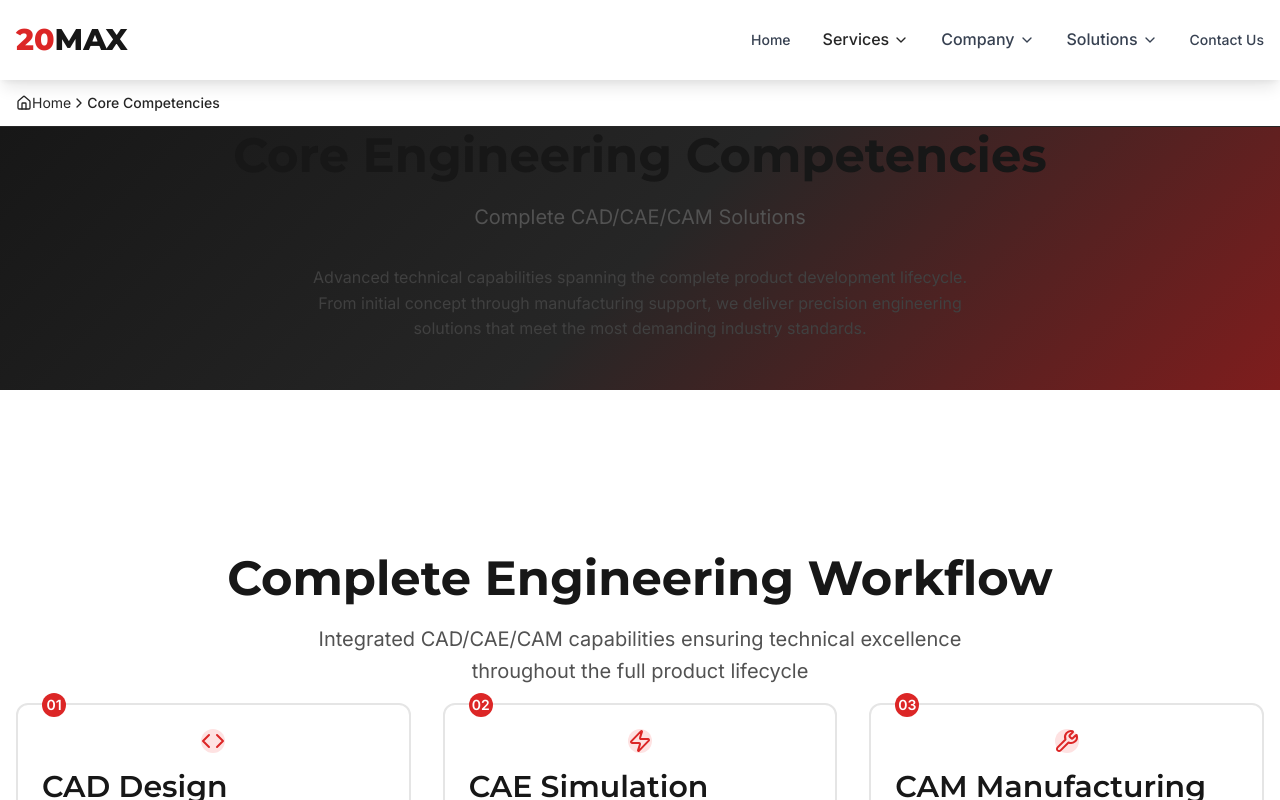
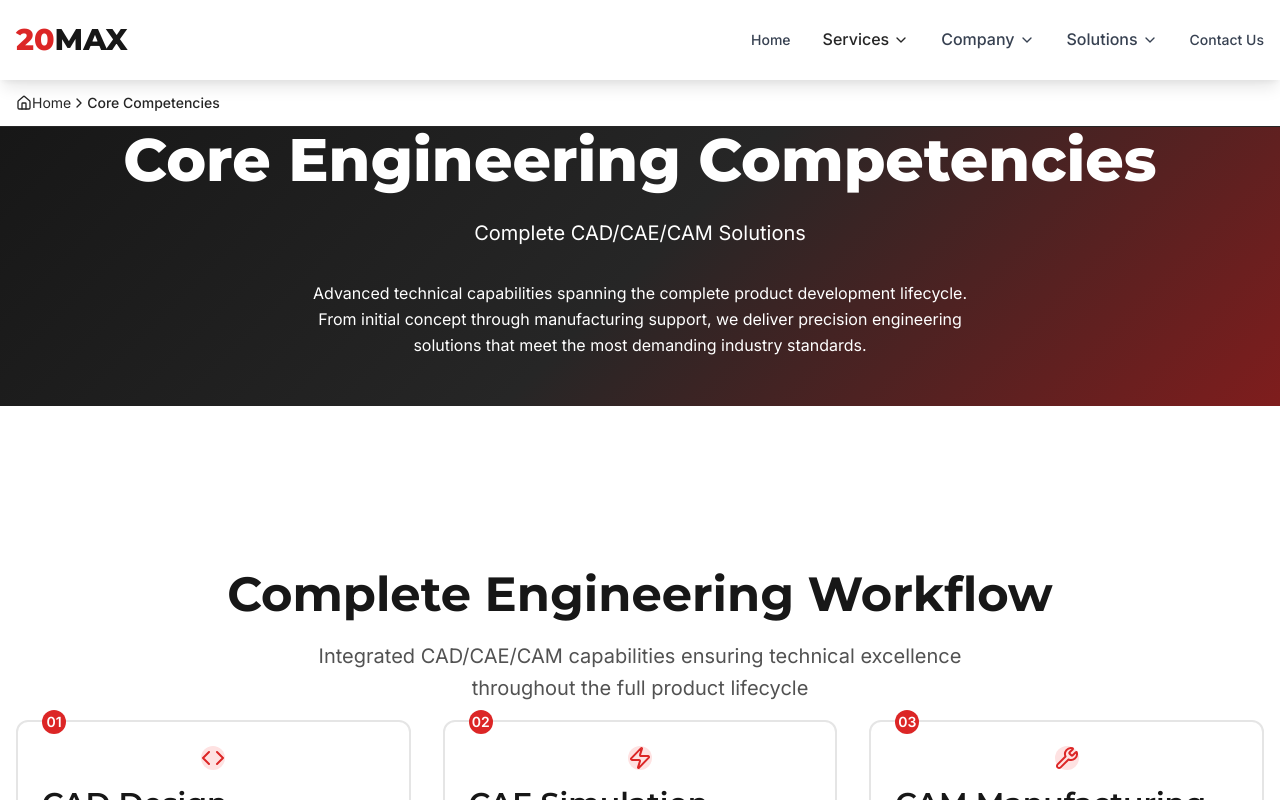
Before and after one commit to coltosiohann/20max-web, a React (Vite) app: page /20max-web/competencies in a window 1280 px wide. Shown: the top 800 px of the page. Built offline with nearby package versions, Linux system fonts and the light colour scheme.

Commit message:
Update contrast competencies

```diff
--- a/src/pages/Competencies.jsx
+++ b/src/pages/Competencies.jsx
@@ -213,13 +213,42 @@
   return (
     <div>
       {/* Hero Section */}
-      <Hero
-        title="Core Engineering Competencies"
-        subtitle="Complete CAD/CAE/CAM Solutions"
-        description="Advanced technical capabilities spanning the complete product development lifecycle. From initial concept through manufacturing support, we deliver precision engineering solutions that meet the most demanding industry standards."
-        backgroundType="gradient"
-        size="medium"
-      />
+      <section className="bg-gradient-hero text-white relative overflow-hidden">
+        <div className="absolute inset-0 bg-black opacity-20"></div>
+        <div className="container py-20 relative z-10">
+          <motion.div
+            className="text-center"
+            initial="initial"
+            animate="animate"
+            variants={fadeInUp}
+          >
+            <motion.div variants={fadeInUp}>
+              <h1 className="text-hero mb-6 text-white">
+                Core Engineering Competencies
+              </h1>
+            </motion.div>
+
+            <motion.p
+              variants={fadeInUp}
+              className="text-lead text-white mb-8 max-w-4xl mx-auto"
+            >
+              Complete CAD/CAE/CAM Solutions
+            </motion.p>
+
+            <motion.p
+              variants={fadeInUp}
+              className="text-lg mb-12 text-white max-w-2xl mx-auto"
+            >
+              Advanced technical capabilities spanning the complete product development lifecycle.
+              From initial concept through manufacturing support, we deliver precision engineering
+              solutions that meet the most demanding industry standards.
+            </motion.p>
+          </motion.div>
+        </div>
+
+        {/* Hero Pattern Overlay */}
+        <div className="absolute bottom-0 left-0 right-0 h-32 bg-gradient-to-t from-white to-transparent"></div>
+      </section>
 
       {/* Process Overview */}
       <section className="py-20 bg-white">
```
